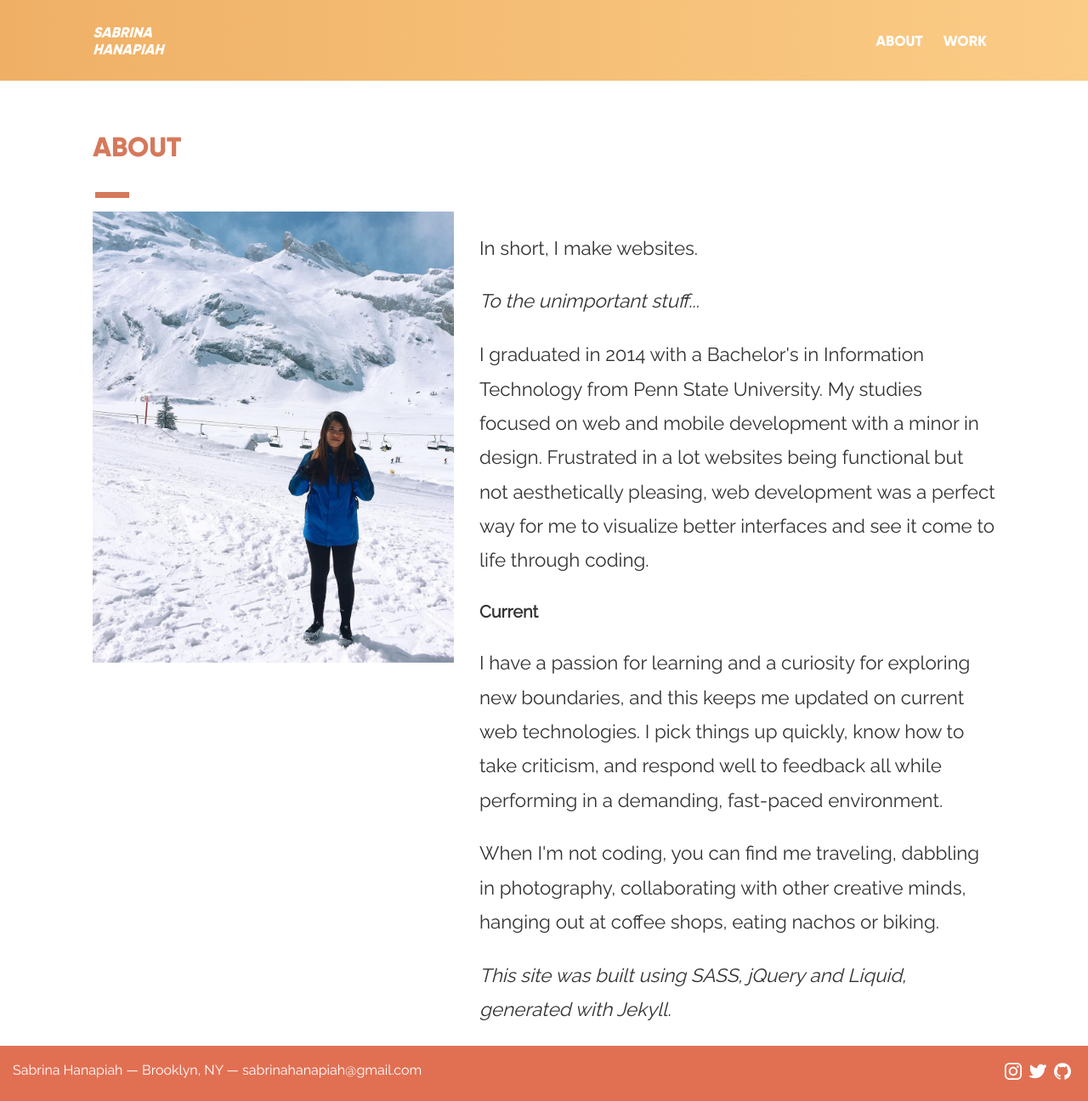
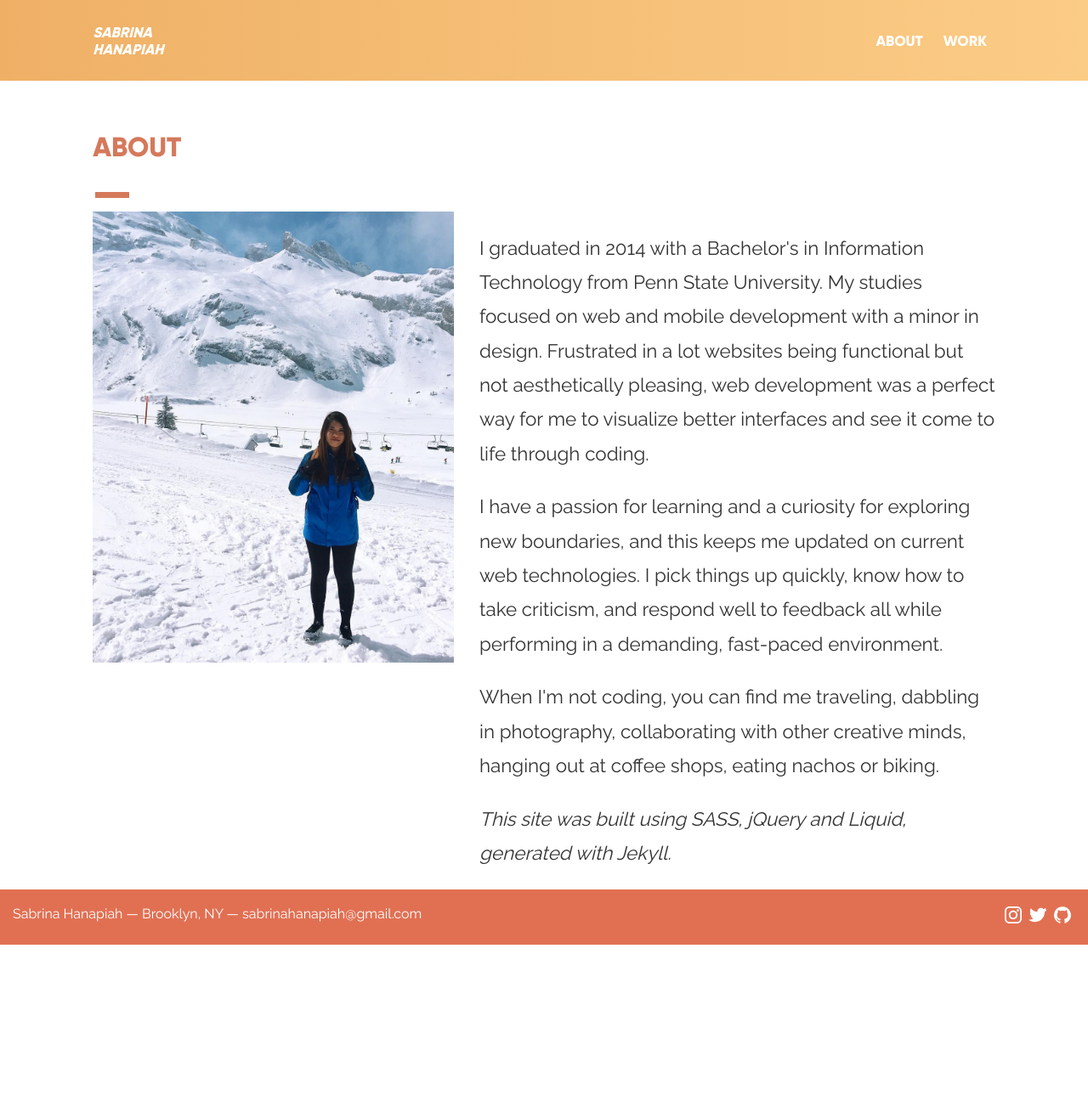
Before and after one commit to sabrinahanapiah/sabrinahanapiah.github.io, a Jekyll site: the page built from about.html, in a window 1280 px wide. Shown: the whole page at 85% size. Built offline with Jekyll 4.4.1, drawn with Linux system fonts in a browser that asks for light colours; after the commit the page ends 1112 px from its top, so only the background shows below that.

Commit message:
Updated about page

```diff
--- a/about.html
+++ b/about.html
@@ -17,10 +17,7 @@ permalink: /about
 				<img src="../assets/_img/profile.jpg">
 			</div>
 			<div class="col-md-7">
-				<p>In short, I make websites.</p>
-				<p><i>To the unimportant stuff...</i></p>
 				<p>I graduated in 2014 with a Bachelor's in Information Technology from Penn State University. My studies focused on web and mobile development with a minor in design. Frustrated in a lot websites being functional but not aesthetically pleasing, web development was a perfect way for me to visualize better interfaces and see it come to life through coding.</p>
-				<h3>Current</h3>
 				<p>I have a passion for learning and a curiosity for exploring new boundaries, and this keeps me updated on current web technologies. I pick things up quickly, know how to take criticism, and respond well to feedback all while performing in a demanding, fast-paced environment.</p>
 				<p>When I'm not coding, you can find me traveling, dabbling in photography, collaborating with other creative minds, hanging out at coffee shops, eating nachos or biking.</p>
 				<p><i>This site was built using SASS, jQuery and Liquid, generated with Jekyll.</i></p>
```
